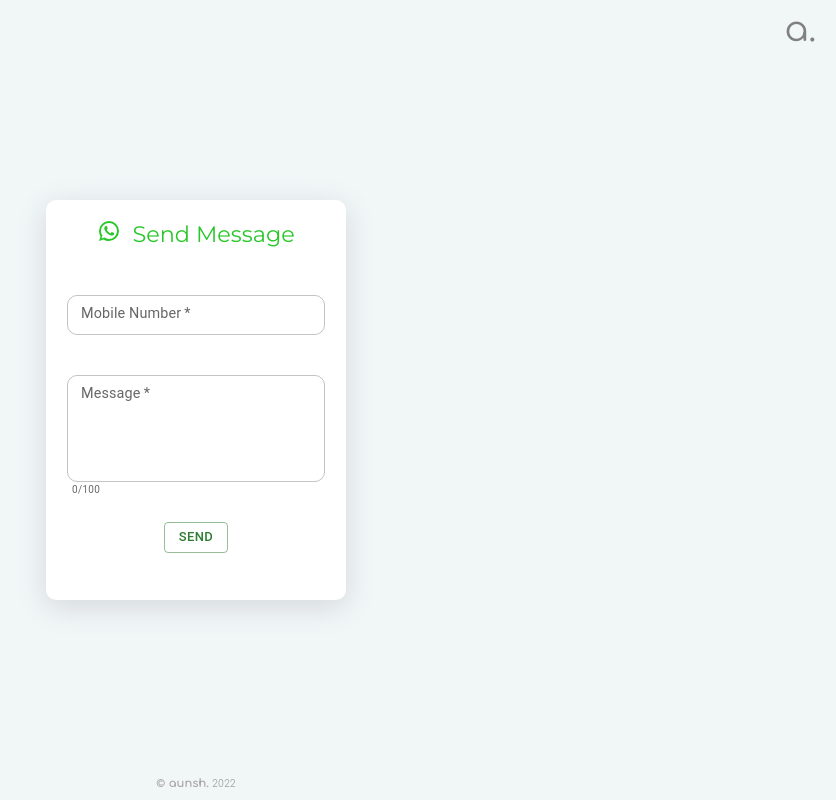
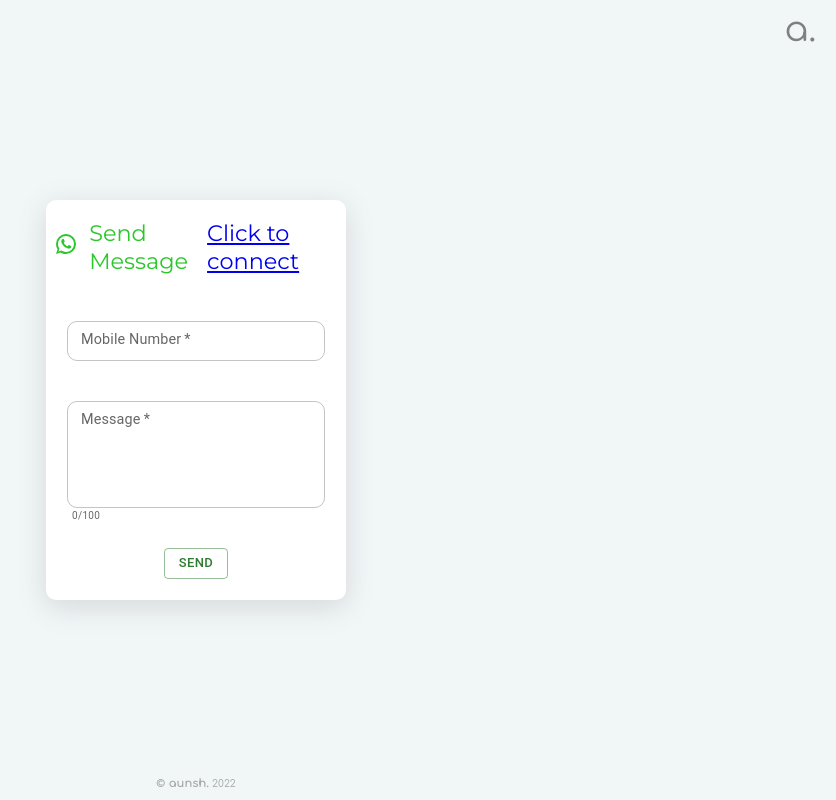
Before and after one commit to sandeep457/whatsapp, a React (Create React App) app: page / in a window 1280 px wide. Shown: the whole page, without its empty margins (444-1280 px from the left). Built offline with nearby package versions, Linux system fonts and the light colour scheme.

Commit message:
first commit

```diff
--- a/src/components/SendMessage.js
+++ b/src/components/SendMessage.js
@@ -84,6 +84,7 @@ const SendMessages = () => {
             <WhatsAppIcon />
           </div>
           <div>Send Message</div>
+          <a href="https://api.whatsapp.com/send?phone=+918143448261">Click to connect</a>
         </div>
         {numberEmptyError && (
           <div className='errors'>Mobile number cannot be empty!</div>
```
Also changed, not shown: 1 other file (tests, documents, lock files or other folders).
